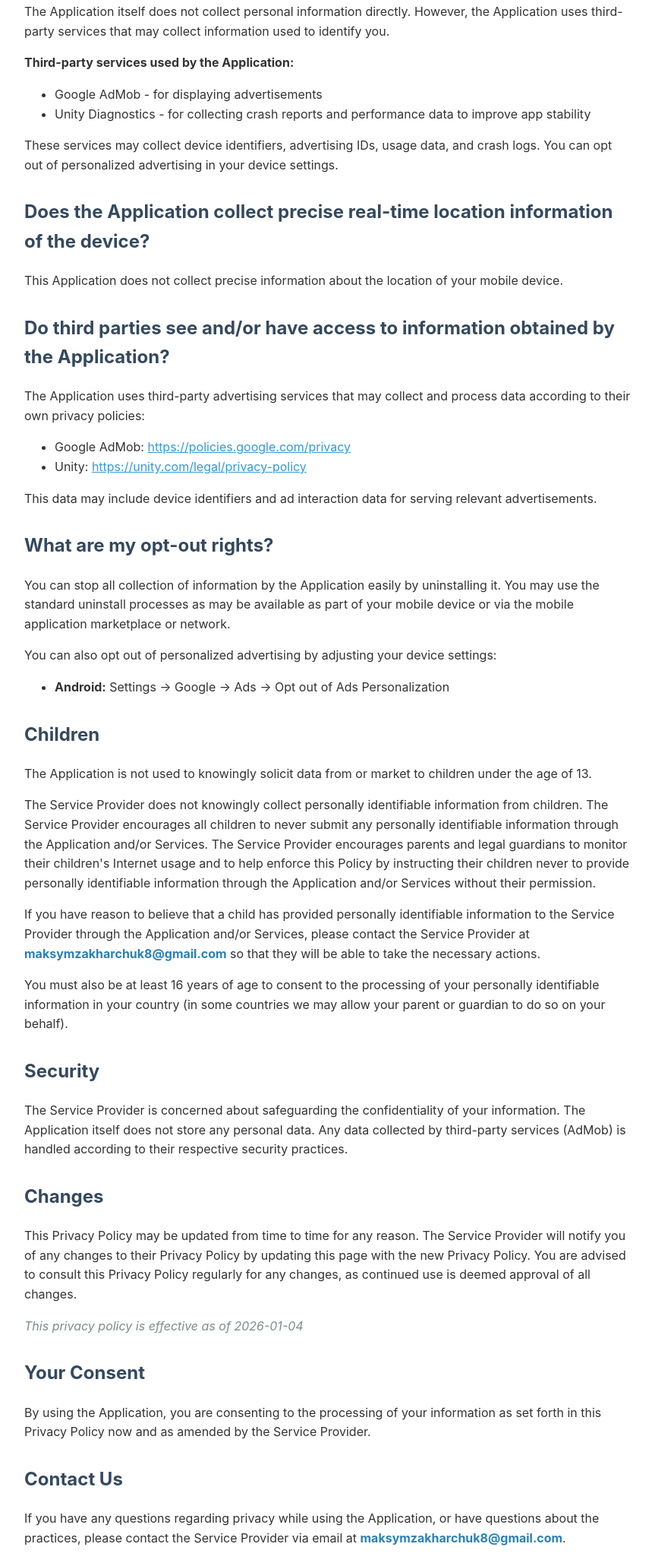
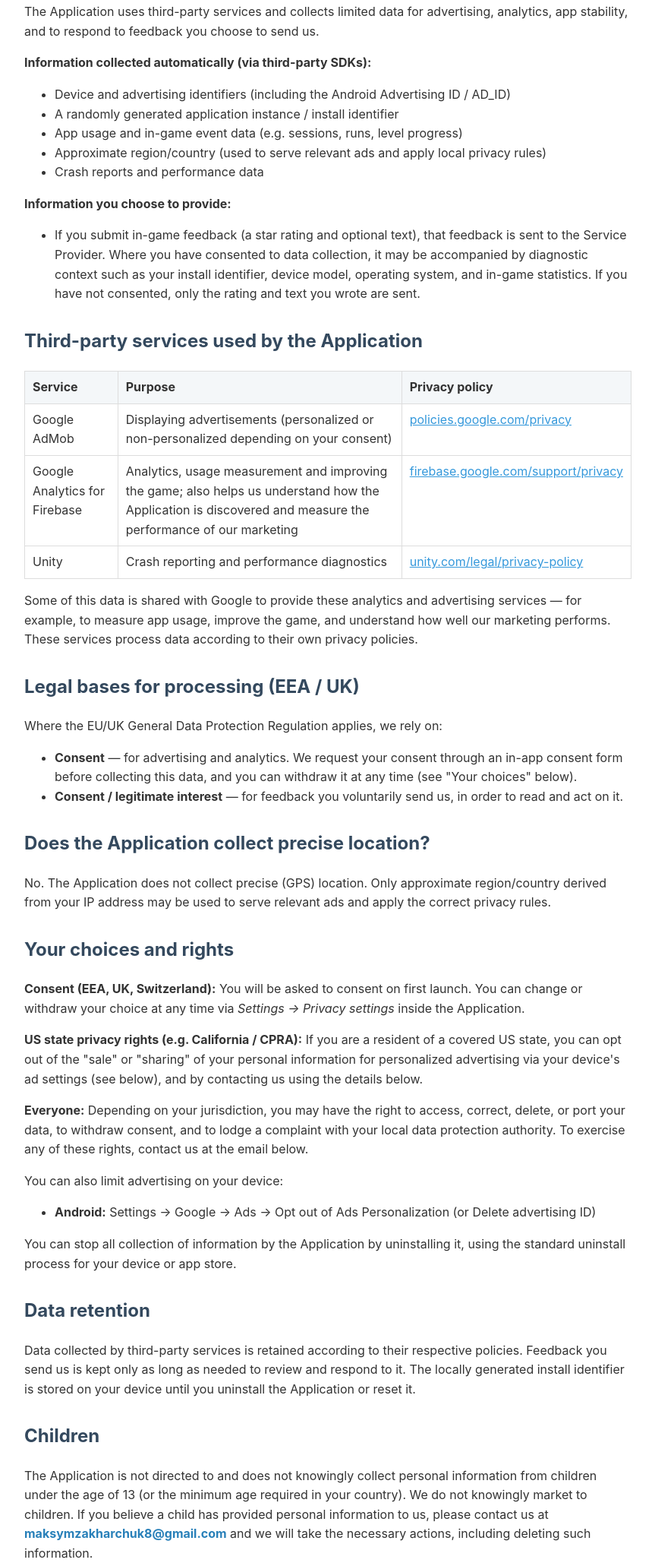
Before and after one commit to vfrcp/Zombie-Survivor-policy, a plain HTML site: page index.html in a window 1280 px wide. Shown: the part 288-2349 px from the top of the page at 76% size, without its empty margins (208-1071 px from the left). Drawn offline with Linux system fonts and the light colour scheme.

Commit message:
Update policy

```diff
--- a/index.html
+++ b/index.html
@@ -22,86 +22,103 @@
             color: #34495e;
             margin-top: 30px;
         }
-        a {
-            color: #3498db;
-        }
-        .effective-date {
-            color: #7f8c8d;
-            font-style: italic;
-        }
-        .contact-email {
-            font-weight: bold;
-            color: #2980b9;
-        }
+        a { color: #3498db; }
+        .effective-date { color: #7f8c8d; font-style: italic; }
+        .contact-email { font-weight: bold; color: #2980b9; }
+        table { border-collapse: collapse; width: 100%; margin: 15px 0; }
+        th, td { border: 1px solid #ddd; padding: 8px 10px; text-align: left; vertical-align: top; }
+        th { background: #f4f7f9; }
     </style>
 </head>
 <body>
     <h1>Privacy Policy</h1>
 
-    <p>This privacy policy applies to the <strong>Zombie Survivor</strong> app (hereby referred to as "Application") for mobile devices that was created by <strong>Maksym Zakharchuk</strong> (hereby referred to as "Service Provider") as an Ad Supported service. This service is intended for use "AS IS".</p>
+    <p>This privacy policy applies to the <strong>Zombie Survivor</strong> app (hereby referred to as "Application") for mobile devices that was created by <strong>Maksym Zakharchuk</strong> (hereby referred to as "Service Provider", "we", "us") as an Ad Supported service. This service is intended for use "AS IS".</p>
 
-    <h2>What information does the Application obtain and how is it used?</h2>
+    <h2>What information does the Application collect and how is it used?</h2>
 
-    <p>The Application itself does not collect personal information directly. However, the Application uses third-party services that may collect information used to identify you.</p>
+    <p>The Application uses third-party services and collects limited data for advertising, analytics, app stability, and to respond to feedback you choose to send us.</p>
 
-    <p><strong>Third-party services used by the Application:</strong></p>
+    <p><strong>Information collected automatically (via third-party SDKs):</strong></p>
     <ul>
-        <li>Google AdMob - for displaying advertisements</li>
-        <li>Unity Diagnostics - for collecting crash reports and performance data to improve app stability</li>
+        <li>Device and advertising identifiers (including the Android Advertising ID / AD_ID)</li>
+        <li>A randomly generated application instance / install identifier</li>
+        <li>App usage and in-game event data (e.g. sessions, runs, level progress)</li>
+        <li>Approximate region/country (used to serve relevant ads and apply local privacy rules)</li>
+        <li>Crash reports and performance data</li>
     </ul>
 
-    <p>These services may collect device identifiers, advertising IDs, usage data, and crash logs. You can opt out of personalized advertising in your device settings.</p>
-
-    <h2>Does the Application collect precise real-time location information of the device?</h2>
-
-    <p>This Application does not collect precise information about the location of your mobile device.</p>
-
-    <h2>Do third parties see and/or have access to information obtained by the Application?</h2>
-
-    <p>The Application uses third-party advertising services  that may collect and process data according to their own privacy policies:</p>
+    <p><strong>Information you choose to provide:</strong></p>
     <ul>
-        <li>Google AdMob: <a href="https://policies.google.com/privacy" target="_blank">https://policies.google.com/privacy</a></li>
-        <li>Unity: <a href="https://unity.com/legal/privacy-policy" target="_blank">https://unity.com/legal/privacy-policy</a></li>
+        <li>If you submit in-game feedback (a star rating and optional text), that feedback is sent to the Service Provider. Where you have consented to data collection, it may be accompanied by diagnostic context such as your install identifier, device model, operating system, and in-game statistics. If you have not consented, only the rating and text you wrote are sent.</li>
     </ul>
 
-    <p>This data may include device identifiers and ad interaction data for serving relevant advertisements.</p>
+    <h2>Third-party services used by the Application</h2>
+    <table>
+        <tr><th>Service</th><th>Purpose</th><th>Privacy policy</th></tr>
+        <tr>
+            <td>Google AdMob</td>
+            <td>Displaying advertisements (personalized or non-personalized depending on your consent)</td>
+            <td><a href="https://policies.google.com/privacy" target="_blank">policies.google.com/privacy</a></td>
+        </tr>
+        <tr>
+            <td>Google Analytics for Firebase</td>
+            <td>Analytics, usage measurement and improving the game; also helps us understand how the Application is discovered and measure the performance of our marketing</td>
+            <td><a href="https://firebase.google.com/support/privacy" target="_blank">firebase.google.com/support/privacy</a></td>
+        </tr>
+        <tr>
+            <td>Unity</td>
+            <td>Crash reporting and performance diagnostics</td>
+            <td><a href="https://unity.com/legal/privacy-policy" target="_blank">unity.com/legal/privacy-policy</a></td>
+        </tr>
+    </table>
 
-    <h2>What are my opt-out rights?</h2>
+    <p>Some of this data is shared with Google to provide these analytics and advertising services — for example, to measure app usage, improve the game, and understand how well our marketing performs. These services process data according to their own privacy policies.</p>
 
-    <p>You can stop all collection of information by the Application easily by uninstalling it. You may use the standard uninstall processes as may be available as part of your mobile device or via the mobile application marketplace or network.</p>
-
-    <p>You can also opt out of personalized advertising by adjusting your device settings:</p>
+    <h2>Legal bases for processing (EEA / UK)</h2>
+    <p>Where the EU/UK General Data Protection Regulation applies, we rely on:</p>
     <ul>
-        <li><strong>Android:</strong> Settings → Google → Ads → Opt out of Ads Personalization</li>
+        <li><strong>Consent</strong> — for advertising and analytics. We request your consent through an in-app consent form before collecting this data, and you can withdraw it at any time (see "Your choices" below).</li>
+        <li><strong>Consent / legitimate interest</strong> — for feedback you voluntarily send us, in order to read and act on it.</li>
     </ul>
 
+    <h2>Does the Application collect precise location?</h2>
+    <p>No. The Application does not collect precise (GPS) location. Only approximate region/country derived from your IP address may be used to serve relevant ads and apply the correct privacy rules.</p>
+
+    <h2>Your choices and rights</h2>
+
+    <p><strong>Consent (EEA, UK, Switzerland):</strong> You will be asked to consent on first launch. You can change or withdraw your choice at any time via <em>Settings → Privacy settings</em> inside the Application.</p>
+
+    <p><strong>US state privacy rights (e.g. California / CPRA):</strong> If you are a resident of a covered US state, you can opt out of the "sale" or "sharing" of your personal information for personalized advertising via your device's ad settings (see below), and by contacting us using the details below.</p>
+
+    <p><strong>Everyone:</strong> Depending on your jurisdiction, you may have the right to access, correct, delete, or port your data, to withdraw consent, and to lodge a complaint with your local data protection authority. To exercise any of these rights, contact us at the email below.</p>
+
+    <p>You can also limit advertising on your device:</p>
+    <ul>
+        <li><strong>Android:</strong> Settings → Google → Ads → Opt out of Ads Personalization (or Delete advertising ID)</li>
+    </ul>
+
+    <p>You can stop all collection of information by the Application by uninstalling it, using the standard uninstall process for your device or app store.</p>
+
+    <h2>Data retention</h2>
+    <p>Data collected by third-party services is retained according to their respective policies. Feedback you send us is kept only as long as needed to review and respond to it. The locally generated install identifier is stored on your device until you uninstall the Application or reset it.</p>
+
     <h2>Children</h2>
-
-    <p>The Application is not used to knowingly solicit data from or market to children under the age of 13.</p>
-
-    <p>The Service Provider does not knowingly collect personally identifiable information from children. The Service Provider encourages all children to never submit any personally identifiable information through the Application and/or Services. The Service Provider encourages parents and legal guardians to monitor their children's Internet usage and to help enforce this Policy by instructing their children never to provide personally identifiable information through the Application and/or Services without their permission.</p>
-
-    <p>If you have reason to believe that a child has provided personally identifiable information to the Service Provider through the Application and/or Services, please contact the Service Provider at <span class="contact-email">maksymzakharchuk8@gmail.com</span> so that they will be able to take the necessary actions.</p>
-
-    <p>You must also be at least 16 years of age to consent to the processing of your personally identifiable information in your country (in some countries we may allow your parent or guardian to do so on your behalf).</p>
+    <p>The Application is not directed to and does not knowingly collect personal information from children under the age of 13 (or the minimum age required in your country). We do not knowingly market to children. If you believe a child has provided personal information to us, please contact us at <span class="contact-email">maksymzakharchuk8@gmail.com</span> and we will take the necessary actions, including deleting such information.</p>
+    <p>In some jurisdictions you must be at least 16 years of age to consent to the processing of your personal information (in some countries a parent or guardian may consent on your behalf).</p>
 
     <h2>Security</h2>
-
-    <p>The Service Provider is concerned about safeguarding the confidentiality of your information. The Application itself does not store any personal data. Any data collected by third-party services (AdMob) is handled according to their respective security practices.</p>
+    <p>We care about safeguarding the confidentiality of your information. The Application stores only minimal data locally on your device (such as the install identifier and your settings). Data handled by third-party services (e.g. AdMob, Firebase, Unity) is protected according to their respective security practices.</p>
 
     <h2>Changes</h2>
-
-    <p>This Privacy Policy may be updated from time to time for any reason. The Service Provider will notify you of any changes to their Privacy Policy by updating this page with the new Privacy Policy. You are advised to consult this Privacy Policy regularly for any changes, as continued use is deemed approval of all changes.</p>
-
-    <p class="effective-date">This privacy policy is effective as of 2026-01-04</p>
+    <p>This Privacy Policy may be updated from time to time. We will notify you of any material changes by updating this page and, where appropriate, through an in-app notice. You are advised to review this Privacy Policy periodically.</p>
+    <p class="effective-date">This privacy policy is effective as of 2026-06-14.</p>
 
     <h2>Your Consent</h2>
-
-    <p>By using the Application, you are consenting to the processing of your information as set forth in this Privacy Policy now and as amended by the Service Provider.</p>
+    <p>By using the Application, and where required by giving your consent through the in-app consent form, you agree to the processing of your information as described in this Privacy Policy.</p>
 
     <h2>Contact Us</h2>
-
-    <p>If you have any questions regarding privacy while using the Application, or have questions about the practices, please contact the Service Provider via email at <span class="contact-email">maksymzakharchuk8@gmail.com</span>.</p>
+    <p>If you have any questions about privacy while using the Application, or about these practices, please contact us at <span class="contact-email">maksymzakharchuk8@gmail.com</span>.</p>
 
 </body>
 </html>
```
